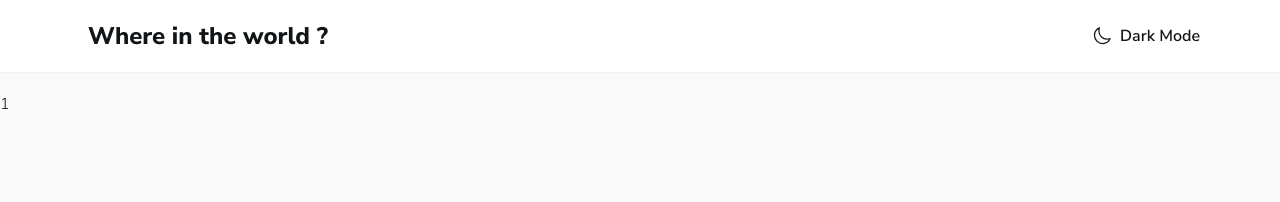
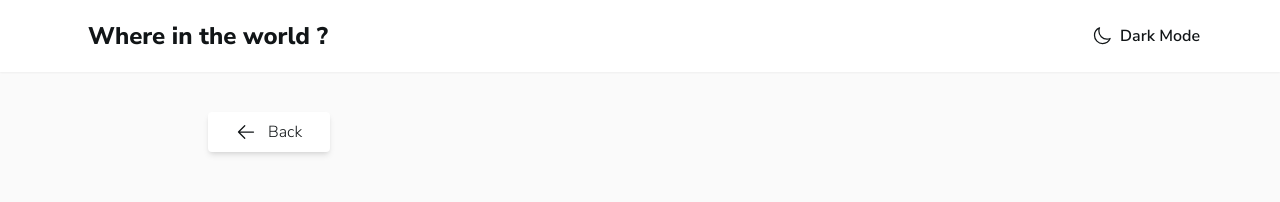
Before and after one commit to ThamerAyachi/Countries, a Vue app: page /single/1 in a window 1280 px wide. Shown: the top 202 px of the page. Built offline with nearby package versions, Linux system fonts and the light colour scheme; no server answers.

Commit message:
add back button

```diff
--- a/src/views/SingleView.vue
+++ b/src/views/SingleView.vue
@@ -1,5 +1,30 @@
 <template>
-	<div>{{ countryName }}</div>
+	<div class="xl:mx-52 mx-5 my-10">
+		<!-- button to go back -->
+		<div class="flex">
+			<router-link
+				to="/"
+				class="flex items-center space-x-3 shadow-md rounded bg-white py-2 px-7"
+			>
+				<svg
+					xmlns="http://www.w3.org/2000/svg"
+					fill="none"
+					viewBox="0 0 24 24"
+					stroke-width="1.5"
+					stroke="currentColor"
+					class="w-5 h-5"
+				>
+					<path
+						stroke-linecap="round"
+						stroke-linejoin="round"
+						d="M10.5 19.5L3 12m0 0l7.5-7.5M3 12h18"
+					/>
+				</svg>
+
+				<span>Back</span></router-link
+			>
+		</div>
+	</div>
 </template>
 
 <script>
```
